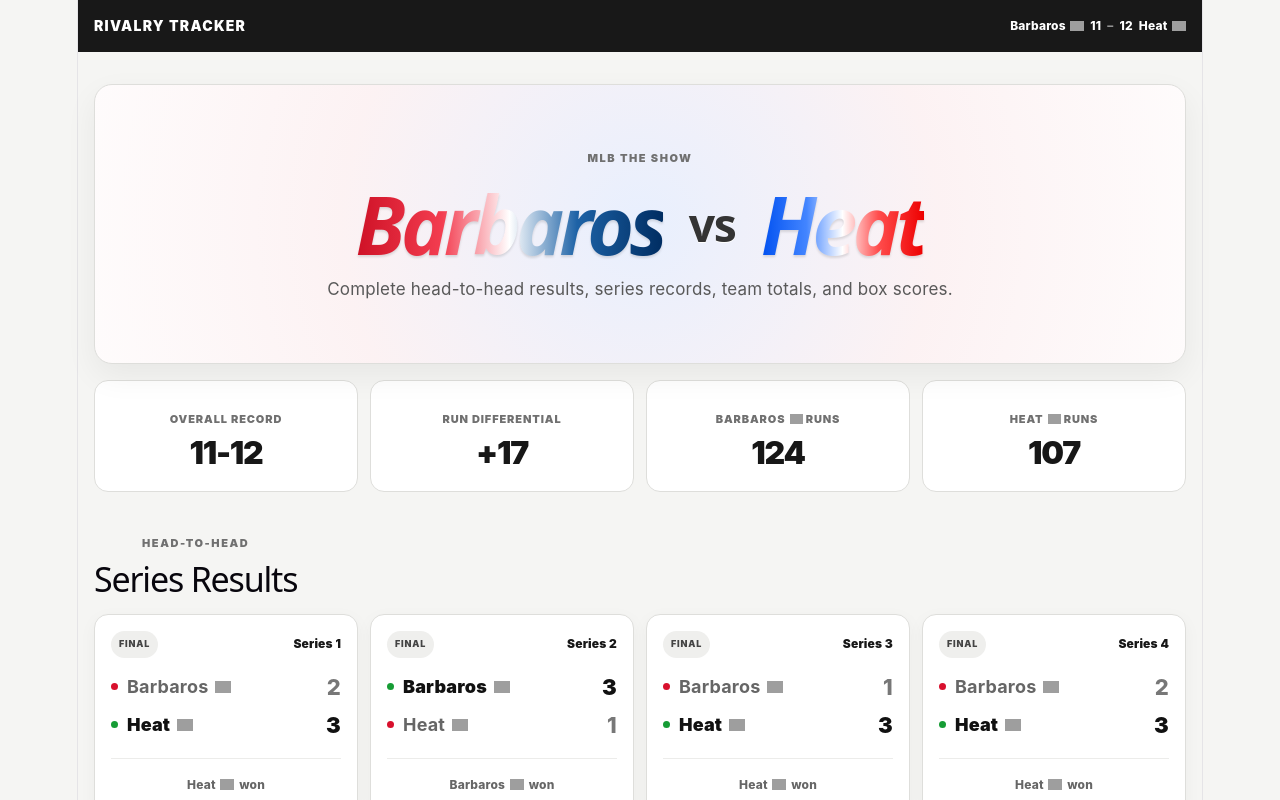
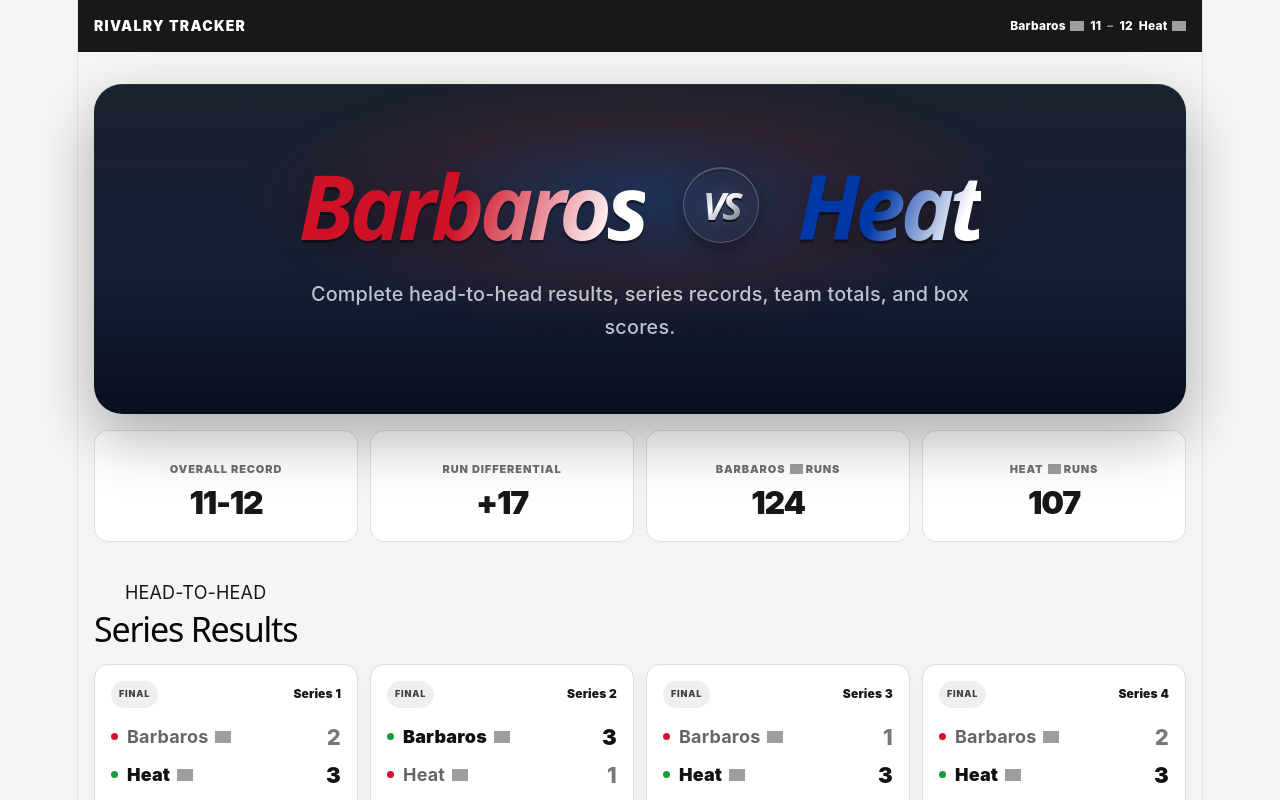
Before and after one commit to jeffrey12312305/mlb-rivalry-tracker, a React (Vite) app: page / in a window 1280 px wide. Shown: the top 800 px of the page. Built offline with nearby package versions, Linux system fonts and the light colour scheme; grey boxes are pictures that could not be loaded.

Commit message:
Enhance hero with stadium styling and animated gradients

```diff
--- a/src/components/Hero.jsx
+++ b/src/components/Hero.jsx
@@ -1,10 +1,8 @@
-import TeamLabel from "./TeamLabel";
 
 export default function Hero() {
   return (
     <section className="hero">
       <div className="hero__glow" aria-hidden="true" />
-      <p className="eyebrow">MLB THE SHOW</p>
       <h1 className="hero__title">
   <span className="hero__team">
     <span className="team-title team-title--barbaros">
--- a/src/styles/global.css
+++ b/src/styles/global.css
@@ -42,16 +42,257 @@
 .team-label { display: inline-flex; align-items: center; gap: .38em; white-space: nowrap; }
 .team-label__flag { display: inline-block; object-fit: contain; flex: 0 0 auto; vertical-align: middle; }
 
-.hero { position: relative; isolation: isolate; overflow: hidden; min-height: 280px; display: grid; place-items: center; align-content: center; padding: 54px 28px; text-align: center; background: var(--color-surface); border: 1px solid var(--color-border); border-radius: var(--radius-lg); box-shadow: var(--shadow-hero); }
-.hero__glow { position: absolute; z-index: -1; inset: -45%; background: radial-gradient(circle, rgba(0,80,240,.09) 0%, rgba(206,17,38,.055) 28%, transparent 62%); pointer-events: none; }
-.eyebrow, .section-eyebrow { margin: 0; color: #707070; font-size: 11px; font-weight: 950; letter-spacing: .14em; text-transform: uppercase; }
-.hero__title { margin: 14px 0 12px; display: flex; align-items: center; justify-content: center; flex-wrap: wrap; gap: clamp(12px, 2vw, 28px); font-size: clamp(42px, 7vw, 80px); line-height: .98; font-weight: 950; font-style: italic; letter-spacing: -.055em; }
-.hero__team { gap: clamp(8px, 1.2vw, 14px); }
-.team-title { display: inline-block; color: transparent; background-clip: text; -webkit-background-clip: text; -webkit-text-fill-color: transparent; filter: drop-shadow(0 2px 1px rgba(0,0,0,.12)); }
-.team-title--barbaros { background-image: linear-gradient(90deg, var(--color-dr-red) 0%, #f33d50 28%, #ffffff 50%, #1d62a6 72%, var(--color-dr-blue) 100%); }
-.team-title--heat { background-image: linear-gradient(90deg, var(--color-pr-blue) 0%, #4385ff 28%, #ffffff 50%, #ff4d4d 72%, var(--color-pr-red) 100%); }
-.hero__vs { color: #343434; font-size: .58em; font-style: normal; font-weight: 900; letter-spacing: -.03em; text-shadow: 0 1px 0 white; }
-.hero__subtitle { margin: 0; max-width: 720px; color: #595959; font-size: clamp(14px, 1.7vw, 17px); line-height: 1.6; }
+/* =========================
+   HERO
+   ========================= */
+
+.hero {
+  position: relative;
+  isolation: isolate;
+  overflow: hidden;
+  display: flex;
+  min-height: 330px;
+  flex-direction: column;
+  align-items: center;
+  justify-content: center;
+  padding: 72px 28px 64px;
+  text-align: center;
+  border-radius: 28px;
+  background:
+    linear-gradient(
+      180deg,
+      rgba(3, 10, 25, 0.9) 0%,
+      rgba(8, 20, 42, 0.94) 55%,
+      rgba(3, 10, 25, 0.98) 100%
+    );
+  box-shadow:
+    0 24px 60px rgba(2, 8, 23, 0.3),
+    inset 0 1px 0 rgba(255, 255, 255, 0.08);
+}
+
+/* Stadium field and overhead-light effect */
+.hero__stadium {
+  position: absolute;
+  z-index: -3;
+  inset: 0;
+  pointer-events: none;
+  background:
+    radial-gradient(
+      circle at 15% -10%,
+      rgba(255, 255, 255, 0.3) 0,
+      rgba(255, 255, 255, 0.06) 10%,
+      transparent 30%
+    ),
+    radial-gradient(
+      circle at 85% -10%,
+      rgba(255, 255, 255, 0.3) 0,
+      rgba(255, 255, 255, 0.06) 10%,
+      transparent 30%
+    ),
+    repeating-linear-gradient(
+      90deg,
+      rgba(255, 255, 255, 0.018) 0,
+      rgba(255, 255, 255, 0.018) 1px,
+      transparent 1px,
+      transparent 78px
+    ),
+    linear-gradient(
+      180deg,
+      rgba(15, 23, 42, 0.35),
+      rgba(2, 6, 23, 0.8)
+    );
+}
+
+/* Soft spotlight behind the matchup */
+.hero__glow {
+  position: absolute;
+  z-index: -2;
+  top: 35%;
+  left: 50%;
+  width: min(780px, 92%);
+  height: 260px;
+  pointer-events: none;
+  transform: translate(-50%, -50%);
+  border-radius: 50%;
+  background:
+    radial-gradient(
+      ellipse at center,
+      rgba(59, 130, 246, 0.22) 0%,
+      rgba(220, 38, 38, 0.1) 42%,
+      transparent 72%
+    );
+  filter: blur(8px);
+}
+
+.hero__title {
+  position: relative;
+  z-index: 1;
+  display: flex;
+  flex-wrap: wrap;
+  align-items: center;
+  justify-content: center;
+  gap: clamp(16px, 3vw, 42px);
+  margin: 0;
+  line-height: 0.95;
+}
+
+.hero__team {
+  display: inline-flex;
+  align-items: center;
+  justify-content: center;
+}
+
+.team-title {
+  display: inline-block;
+  background-size: 220% 100%;
+  background-position: 0% 50%;
+  background-clip: text;
+  -webkit-background-clip: text;
+  color: transparent;
+  -webkit-text-fill-color: transparent;
+
+  font-size: clamp(3.3rem, 8vw, 5rem);
+  font-weight: 900;
+  font-style: italic;
+  letter-spacing: -0.055em;
+  text-transform: none;
+
+  filter:
+    drop-shadow(0 3px 0 rgba(0, 0, 0, 0.4))
+    drop-shadow(0 10px 18px rgba(0, 0, 0, 0.32));
+
+  animation: team-gradient-shimmer 7s ease-in-out infinite;
+}
+
+.team-title--barbaros {
+  background-image: linear-gradient(
+    110deg,
+    #ce1126 0%,
+    #ce1126 22%,
+    #ffffff 43%,
+    #ffffff 56%,
+    #0038a8 78%,
+    #ce1126 100%
+  );
+}
+
+.team-title--heat {
+  background-image: linear-gradient(
+    110deg,
+    #0038a8 0%,
+    #0038a8 22%,
+    #ffffff 43%,
+    #ffffff 56%,
+    #ce1126 78%,
+    #0038a8 100%
+  );
+}
+
+.hero__vs {
+  display: inline-flex;
+  align-items: center;
+  justify-content: center;
+  min-width: 76px;
+  min-height: 76px;
+  padding: 0 14px;
+  border: 1px solid rgba(255, 255, 255, 0.24);
+  border-radius: 999px;
+
+  background:
+    linear-gradient(
+      145deg,
+      #ffffff 0%,
+      #b8bec8 30%,
+      #f8fafc 48%,
+      #737b88 72%,
+      #eef2f7 100%
+    );
+
+  background-clip: text;
+  -webkit-background-clip: text;
+  color: transparent;
+  -webkit-text-fill-color: transparent;
+
+  font-size: clamp(1.35rem, 3vw, 2.15rem);
+  font-weight: 900;
+  font-style: italic;
+  letter-spacing: -0.08em;
+  text-transform: uppercase;
+
+  box-shadow:
+    inset 0 1px 0 rgba(255, 255, 255, 0.2),
+    0 10px 28px rgba(0, 0, 0, 0.3);
+
+  filter:
+    drop-shadow(0 2px 0 rgba(0, 0, 0, 0.7))
+    drop-shadow(0 0 10px rgba(255, 255, 255, 0.12));
+}
+
+.hero__subtitle {
+  position: relative;
+  z-index: 1;
+  max-width: 720px;
+  margin: 30px auto 0;
+  color: rgba(226, 232, 240, 0.82);
+  font-size: clamp(0.95rem, 2vw, 1.1rem);
+  font-weight: 500;
+  line-height: 1.65;
+  letter-spacing: 0.01em;
+}
+
+@keyframes team-gradient-shimmer {
+  0%,
+  100% {
+    background-position: 0% 50%;
+  }
+
+  50% {
+    background-position: 100% 50%;
+  }
+}
+
+@media (max-width: 700px) {
+  .hero {
+    min-height: 290px;
+    padding: 56px 18px 48px;
+    border-radius: 22px;
+  }
+
+  .hero__title {
+    gap: 12px 18px;
+  }
+
+  .hero__vs {
+    min-width: 56px;
+    min-height: 56px;
+    padding: 0 10px;
+  }
+
+  .hero__subtitle {
+    margin-top: 24px;
+  }
+}
+
+@media (max-width: 480px) {
+  .hero__title {
+    flex-direction: column;
+  }
+
+  .hero__vs {
+    min-width: auto;
+    min-height: auto;
+    padding: 5px 18px;
+    border-radius: 999px;
+  }
+}
+
+/* Respect accessibility settings */
+@media (prefers-reduced-motion: reduce) {
+  .team-title {
+    animation: none;
+    background-position: 50% 50%;
+  }
+}
 
 .summary-grid { display: grid; grid-template-columns: repeat(4, minmax(0, 1fr)); gap: 12px; margin-top: 16px; }
 .stat-card { min-height: 112px; display: grid; place-items: center; align-content: center; padding: 18px; text-align: center; background: var(--color-surface); border: 1px solid var(--color-border); border-radius: var(--radius-md); transition: transform .18s ease, box-shadow .18s ease; }
```
